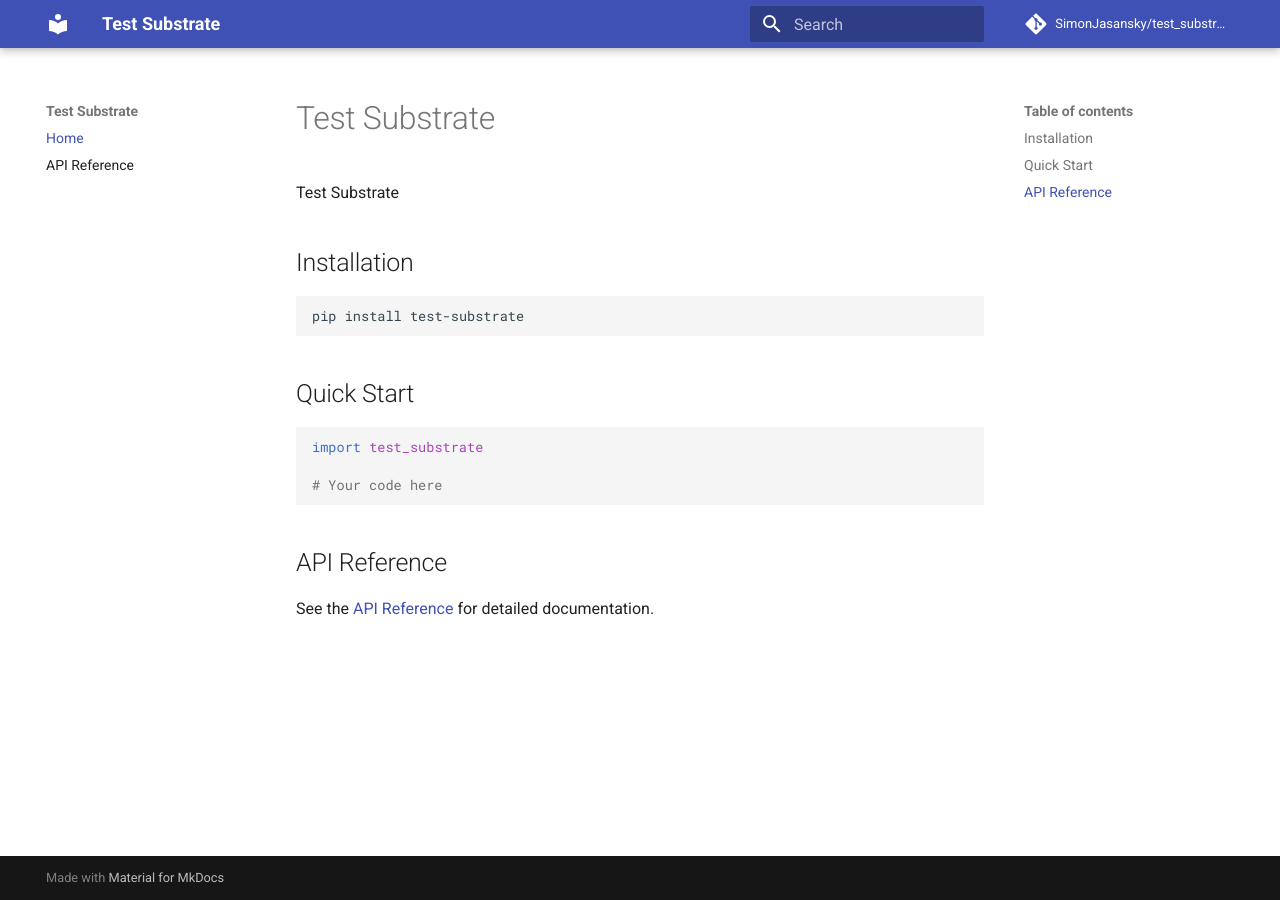
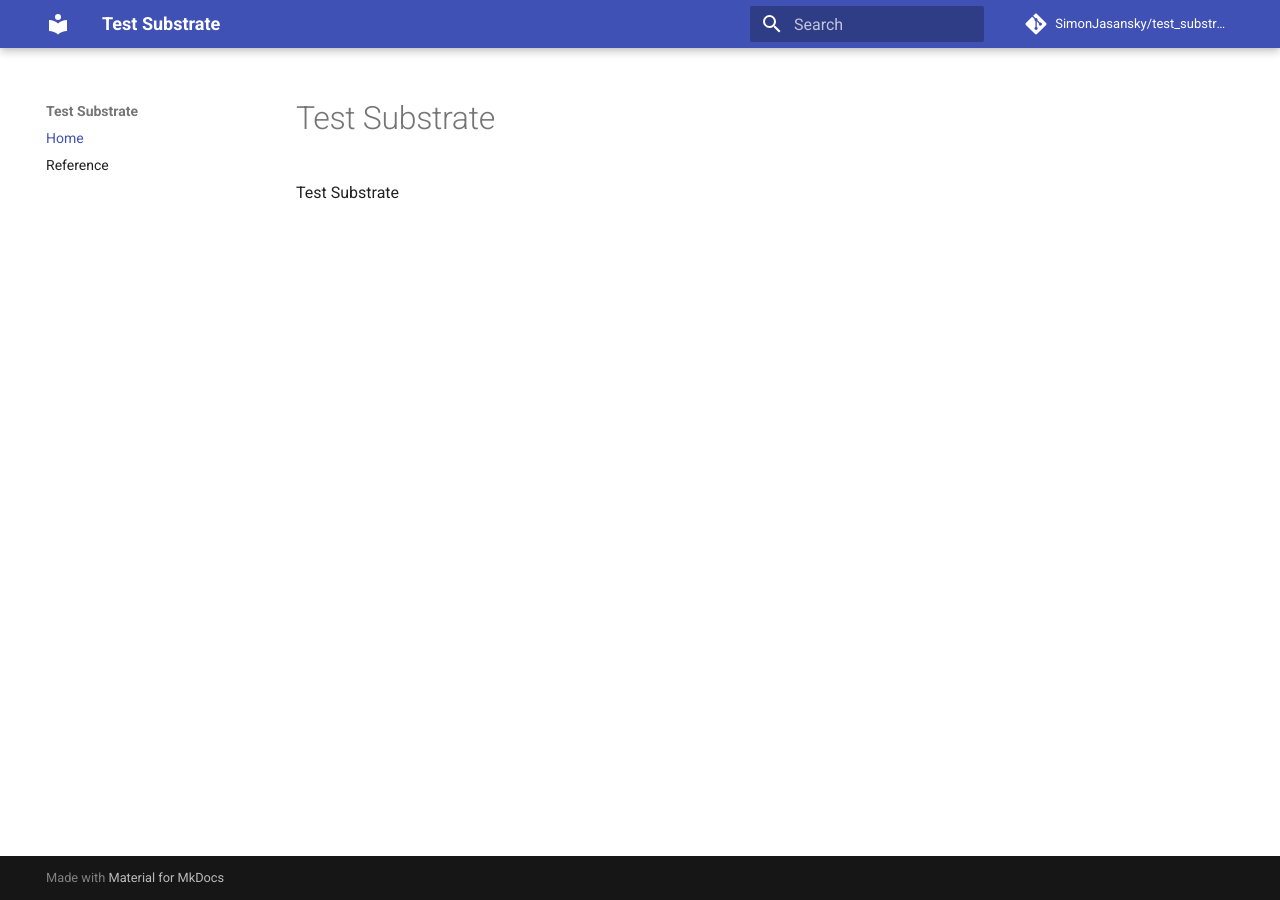
Before and after one commit to SimonJasansky/test_substrate, an MkDocs documentation site: the page built from docs/index.md, in a window 1280 px wide. Built offline with MkDocs 1.6.1 and Material for MkDocs 9.7.7, drawn with Linux system fonts in a browser that asks for light colours; comment, search, counter and statistics services are not loaded.

Commit message:
feat: update

````diff
--- a/.copier-answers.yml
+++ b/.copier-answers.yml
@@ -1,8 +1,7 @@
-_commit: v1.5.1-3-ga48b936
+_commit: v1.5.1-9-g5c420ba
 _src_path: /Users/simonjasansky/programming/substrate
 author_email: simon@superlinear.eu
 author_name: Simon Jasansky
-documentation_tool: true
 project_description: Test Substrate
 project_name: Test Substrate
 project_type: package
--- a/docs/index.md
+++ b/docs/index.md
@@ -1,21 +1,3 @@
 # Test Substrate
 
 Test Substrate
-
-## Installation
-
-```bash
-pip install test-substrate
-```
-
-## Quick Start
-
-```python
-import test_substrate
-
-# Your code here
-```
-
-## API Reference
-
-See the [API Reference](reference/index.md) for detailed documentation.
--- a/docs/reference/index.md
+++ b/docs/reference/index.md
@@ -1,3 +1,3 @@
-# API Reference
+# Reference
 
 ::: test_substrate
--- a/mkdocs.yml
+++ b/mkdocs.yml
@@ -1,6 +1,6 @@
 site_name: Test Substrate
 site_description: Test Substrate
-site_url: https://github.com/SimonJasansky/test_substrate
+site_url: https://SimonJasansky.github.io/test_substrate
 repo_url: https://github.com/SimonJasansky/test_substrate
 repo_name: SimonJasansky/test_substrate
 
@@ -9,7 +9,7 @@ theme:
 
 nav:
   - Home: index.md
-  - API Reference: reference/
+  - Reference: reference/
 
 plugins:
   - search
--- a/pyproject.toml
+++ b/pyproject.toml
@@ -19,7 +19,7 @@ homepage = "https://github.com/SimonJasansky/test_substrate"
 source = "https://github.com/SimonJasansky/test_substrate"
 changelog = "https://github.com/SimonJasansky/test_substrate/blob/main/CHANGELOG.md"
 releasenotes = "https://github.com/SimonJasansky/test_substrate/releases"
-documentation = "https://SimonJasansky.github.io/test_substrate"
+docs = "https://SimonJasansky.github.io/test_substrate"
 issues = "https://github.com/SimonJasansky/test_substrate/issues"
 
 [dependency-groups]  # https://docs.astral.sh/uv/concepts/projects/dependencies/#development-dependencies
````
Also changed, not shown: README.md (+1 -1 lines), 1 other file.
